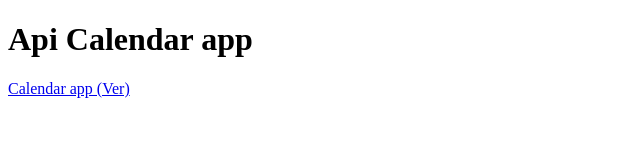
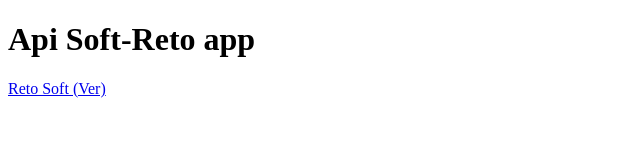
Before and after one commit to FranklinZ12/api-softka-retp, a website: page public/index.html in a window 1280 px wide. Shown: the whole page, without its empty margins (0-640 px from the left). Drawn offline with Linux system fonts and the light colour scheme.

Commit message:
agregando readme, falta actualizarlo

```diff
--- a/public/index.html
+++ b/public/index.html
@@ -7,7 +7,7 @@
     <title>Api-soft-reto</title>
 </head>
 <body>
-    <h1>Api Calendar app</h1>
-    <a href="https://github.com/FranklinZ12/softka-reto-tecnico">Calendar app (Ver)</a>
+    <h1>Api Soft-Reto app</h1>
+    <a href="https://github.com/FranklinZ12/softka-reto-tecnico">Reto Soft (Ver)</a>
 </body>
 </html>
```
Also changed, not shown: README.md (added).
